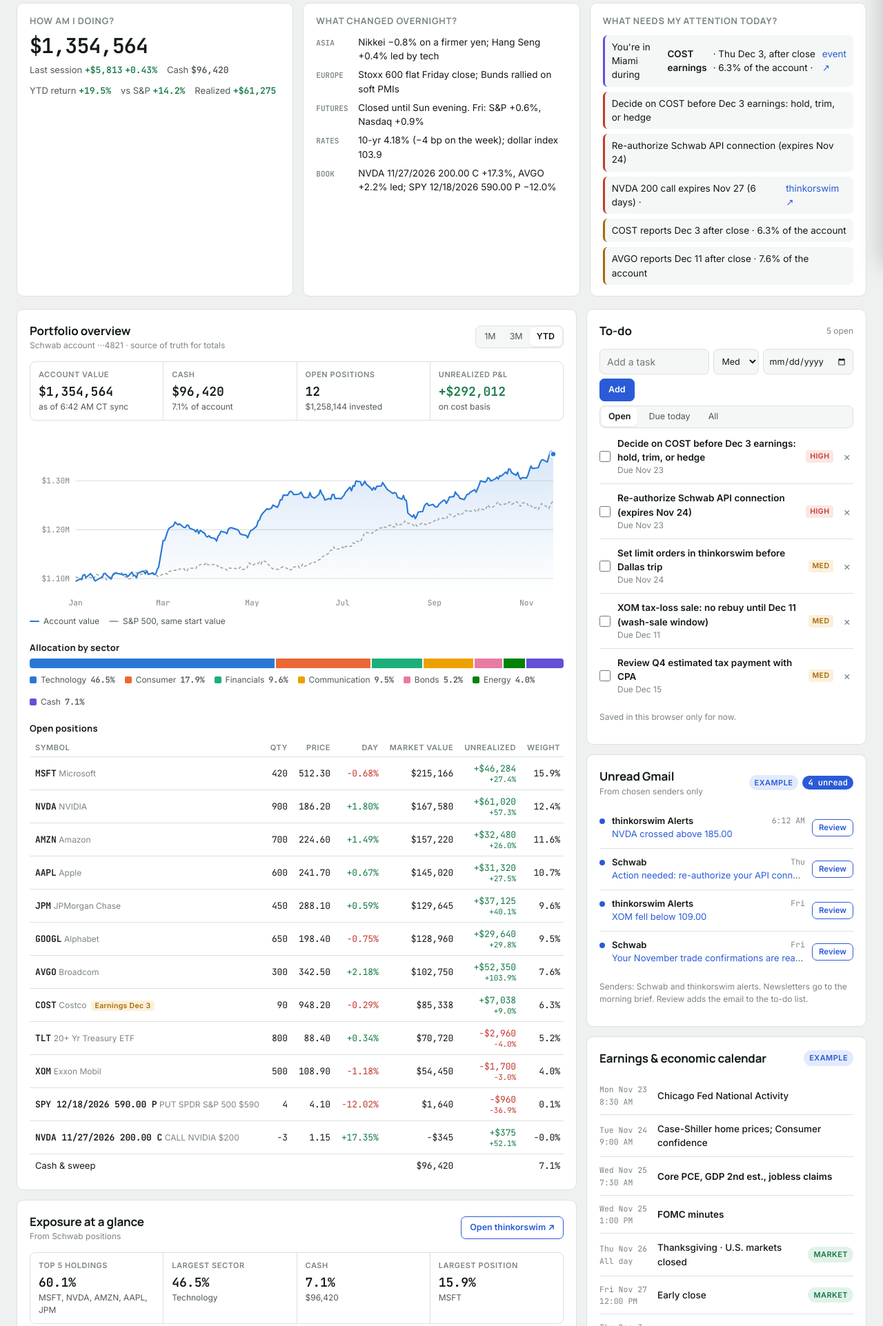
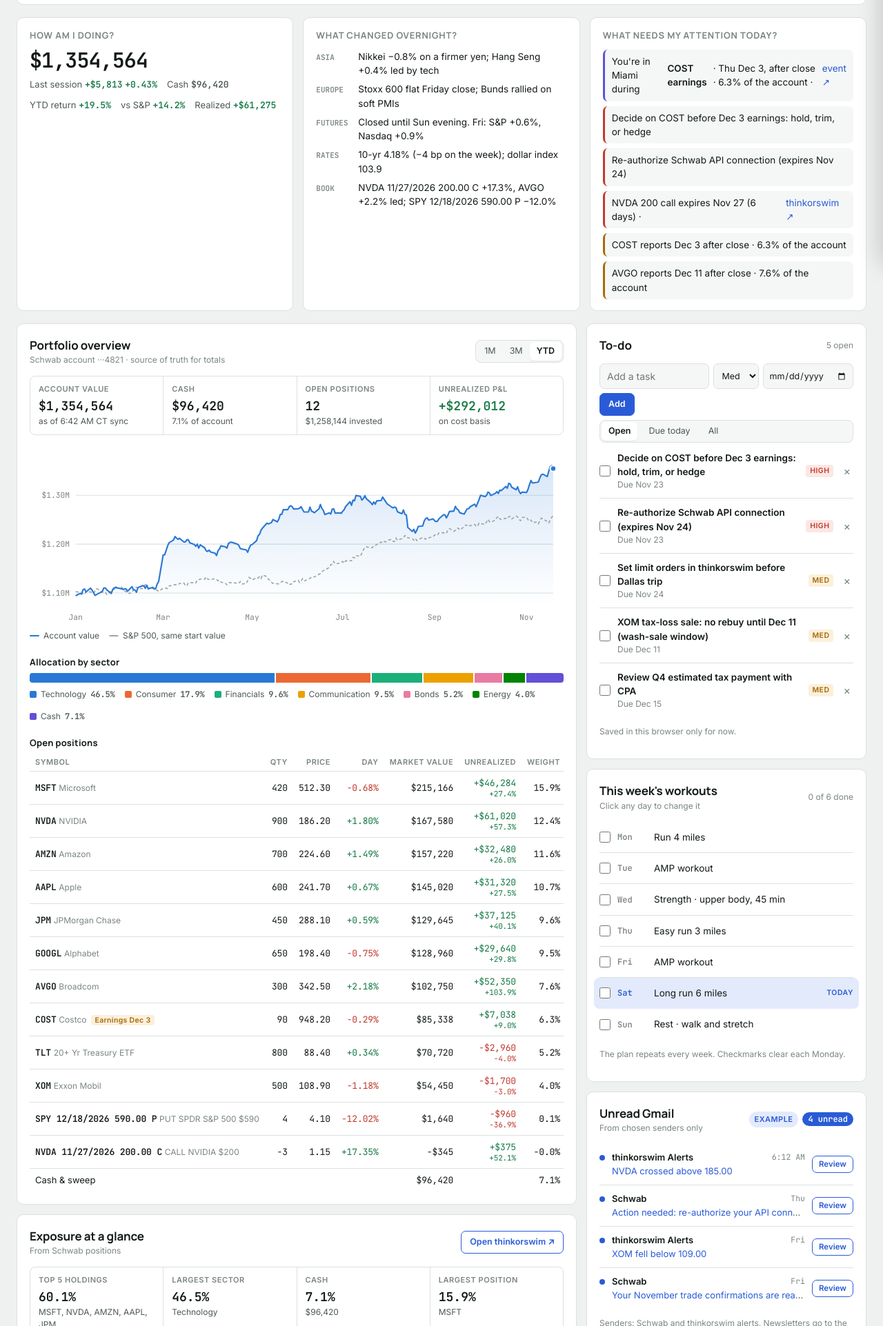
Before and after one commit to shancarrell/CLOSER, a plain HTML site: page dashboard/index.html in a window 1280 px wide. Shown: the part 416-2339 px from the top of the page at 69% size. Drawn offline with Linux system fonts and the light colour scheme.

Commit message:
Add weekly workout tile
Co-Authored-By: Claude Opus 5.5 <noreply@anthropic.com>
Claude-Session: https://claude.ai/code/session_01Ut4sTdurBL9tKrweZMest3

```diff
--- a/dashboard/index.html
+++ b/dashboard/index.html
@@ -224,6 +224,15 @@ th.r,td.r{text-align:right}
 .rv{font-size:11.5px;padding:3px 9px;flex:none;align-self:center}
 .rv[disabled]{opacity:.6;cursor:default}
 @media (max-width:760px){ .xgrid{grid-template-columns:minmax(0,1fr)} }
+.wk li{align-items:center;padding:6px 0}
+.wk input[type=checkbox]{width:16px;height:16px;accent-color:var(--gain);flex:none;margin:0}
+.wkday{width:34px;flex:none;font-family:var(--f-num);font-size:12px;font-weight:600;color:var(--muted)}
+.wkin{flex:1;min-width:0;border:1px solid transparent;background:transparent;border-radius:6px;padding:5px 8px;font-size:13.5px}
+.wkin:hover{border-color:var(--line)} .wkin:focus{border-color:var(--accent);background:var(--sunk);outline:none}
+.wk li.now{background:var(--accent-soft);border-radius:8px;margin:0 -8px;padding-left:8px;padding-right:8px;border-bottom-color:transparent}
+.wk li.now .wkday{color:var(--accent)}
+.wk li.done .wkin{text-decoration:line-through;color:var(--muted)}
+.wk .tday{font-size:10.5px;font-weight:700;letter-spacing:.05em;text-transform:uppercase;color:var(--accent);flex:none}
 .roadmap{padding-bottom:40px}
 .roadmap ol{margin:0;padding-left:20px;color:var(--ink-2);max-width:80ch}
 .roadmap li{margin-bottom:6px}
@@ -248,7 +257,7 @@ footer{font-size:12px;color:var(--muted);padding-bottom:30px}
   <div class="wrap">
     <div class="brand"><i></i>Chief of Staff</div>
     <nav class="nav" aria-label="Sections">
-      <a href="#portfolio">Portfolio</a><a href="#exposure">Exposure</a><a href="#pnl">P&amp;L</a><a href="#brief">Brief</a><a href="#journal">Journal</a><a href="#todo">To-do</a><a href="#mail">Mail</a><a href="#travel">Travel</a>
+      <a href="#portfolio">Portfolio</a><a href="#exposure">Exposure</a><a href="#pnl">P&amp;L</a><a href="#brief">Brief</a><a href="#journal">Journal</a><a href="#todo">To-do</a><a href="#workout">Workouts</a><a href="#mail">Mail</a><a href="#travel">Travel</a>
     </nav>
     <div class="sync"><span class="chip" id="srcChip">Sample data</span><span>Schwab sync <b class="num" id="syncTime">—</b></span></div>
   </div>
@@ -351,6 +360,12 @@ footer{font-size:12px;color:var(--muted);padding-bottom:30px}
         <div class="filters seg" id="todoFilter" role="group" aria-label="Show"><button data-f="open" aria-pressed="true">Open</button><button data-f="today">Due today</button><button data-f="all">All</button></div>
         <ul class="list todo" id="todoList"></ul>
         <p class="meta">Saved in this browser only for now.</p>
+      </section>
+
+      <section class="panel" id="workout">
+        <div class="ph"><div><h2>This week's workouts</h2><div class="sub">Click any day to change it</div></div><span class="sub" id="wkCount"></span></div>
+        <ul class="list wk" id="wkList"></ul>
+        <p class="meta">The plan repeats every week. Checkmarks clear each Monday.</p>
       </section>
 
       <section class="panel" id="mail">
@@ -742,7 +757,7 @@ function render(){
   drawPnl();
 
   drawExposure(); drawFilings(); drawYear(); drawJournal(); drawAttn();
-  $("#dateLine").textContent = "Saturday, November 21, 2026 · markets closed for the weekend";
+  $("#dateLine").innerHTML = `Saturday, November 21, 2026 · markets closed for the weekend<br>Today's workout: <b>${esc(plan[todayIdx]||"Rest")}</b>`;
   $("#session").innerHTML = "Next session <b>Mon Nov 23 · 8:30 AM CT</b><br>Futures reopen Sun 5:00 PM CT";
 }
 
@@ -895,6 +910,22 @@ $("#todoList").addEventListener("click",e=>{ const b=e.target.closest("[data-del
 $("#todoForm").addEventListener("submit",e=>{ e.preventDefault(); const t=$("#todoText").value.trim(); if(!t) return; todos.push({id:Date.now(),t,p:$("#todoPri").value,due:$("#todoDue").value,done:false}); store.set("cos-todos",todos); $("#todoText").value=""; $("#todoDue").value=""; drawTodos(); drawAttn(); });
 $("#todoFilter").addEventListener("click",e=>{ const b=e.target.closest("button"); if(!b) return; tf=b.dataset.f; drawTodos(); });
 
+/* ---------- workouts ---------- */
+const WK_DAYS=["Mon","Tue","Wed","Thu","Fri","Sat","Sun"];
+const DEFAULT_PLAN=["Run 4 miles","AMP workout","Strength · upper body, 45 min","Easy run 3 miles","AMP workout","Long run 6 miles","Rest · walk and stretch"];
+let plan = store.get("cos-workout",DEFAULT_PLAN);
+const wkKey = "cos-wkdone-"+iso(mondayOf(TODAY)), todayIdx=(TODAY.getDay()+6)%7;
+let wkDone = store.get(wkKey,[]);
+const isRest = t => /^\s*(rest|off)\b/i.test(t) || !t.trim();
+function wkCount(){ const n=plan.filter(t=>!isRest(t)).length, d=wkDone.filter(i=>!isRest(plan[i]||"")).length; $("#wkCount").textContent=`${d} of ${n} done`; }
+function drawWorkouts(){
+  $("#wkList").innerHTML = WK_DAYS.map((d,i)=>`<li class="${i===todayIdx?"now":""} ${wkDone.includes(i)?"done":""}"><input type="checkbox" id="wkc${i}" data-i="${i}" ${wkDone.includes(i)?"checked":""} aria-label="${d} done"><label class="wkday" for="wkc${i}">${d}</label><input type="text" class="wkin" id="wkt${i}" data-i="${i}" value="${esc(plan[i]||"")}" placeholder="Rest" aria-label="${d} workout">${i===todayIdx?'<span class="tday">Today</span>':""}</li>`).join("");
+  wkCount(); }
+$("#wkList").addEventListener("change",e=>{ const i=+e.target.dataset.i;
+  if(e.target.type==="checkbox"){ wkDone=e.target.checked?[...new Set(wkDone.concat(i))]:wkDone.filter(x=>x!==i); store.set(wkKey,wkDone); e.target.closest("li").classList.toggle("done",e.target.checked); wkCount(); }
+  else { plan[i]=e.target.value.trim(); store.set("cos-workout",plan); wkCount(); if(i===todayIdx) render(); } });
+$("#wkList").addEventListener("keydown",e=>{ if(e.key==="Enter" && e.target.classList.contains("wkin")) e.target.blur(); });
+
 /* ---------- attention ---------- */
 function drawAttn(){
   if(!S) return;
@@ -1007,6 +1038,6 @@ $("#startVal").value = startInput;
 $("#startVal").addEventListener("change",e=>{ startInput=e.target.value; store.set("cos-start",startInput); rebuild(); });
 $("#resetData").addEventListener("click",()=>{ files={}; store.del("cos-files"); rebuild(); msg("Back to sample data. His files were removed from this browser."); });
 
-drawTodos(); drawMail(); rebuild();
+drawTodos(); drawMail(); drawWorkouts(); rebuild();
 })();
 </script>
```
Also changed, not shown: 1 other file.
